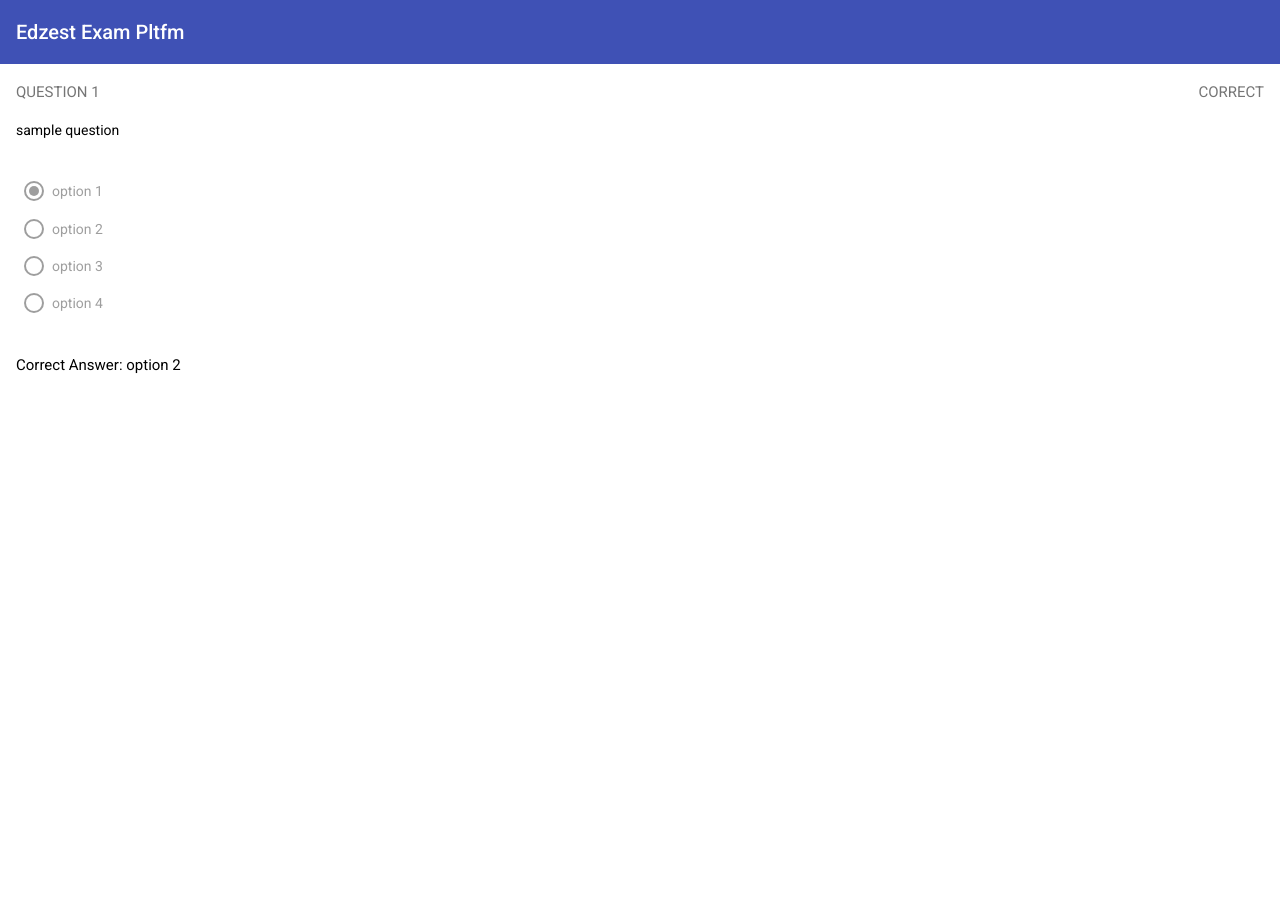
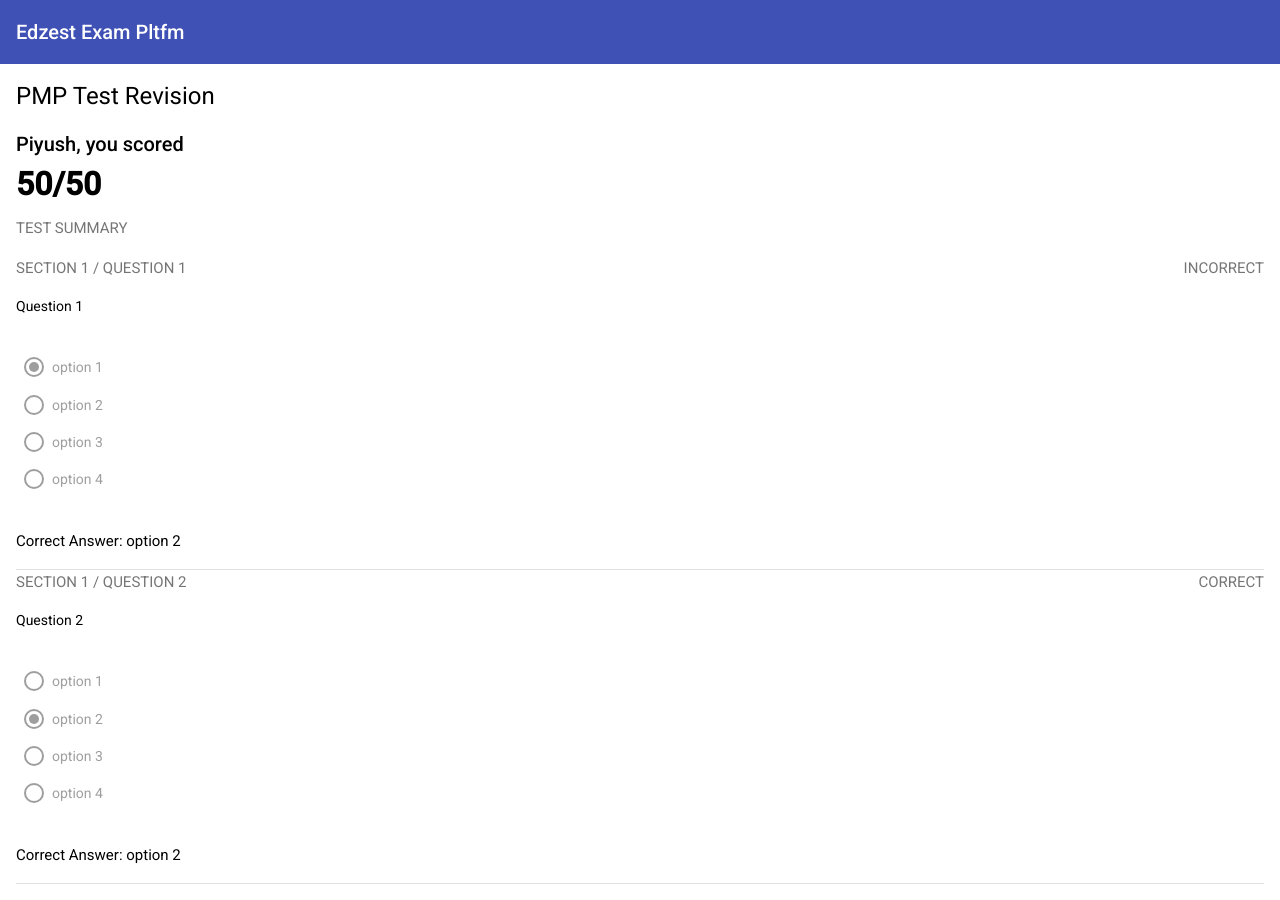
Before and after one commit to edzest/eep-dashboard, an Angular app: page /result in a window 1280 px wide. Before the commit the page ends 800 px from the top, so only its background shows below. Built offline with nearby package versions, Linux system fonts and the light colour scheme.

Commit message:
add result page

```diff
--- a/src/app/app-routing.module.ts
+++ b/src/app/app-routing.module.ts
@@ -9,7 +9,7 @@ import { TestSummaryItemComponent } from './test-summary-item/test-summary-item.
 const routes: Routes = [
   { path: 'home', component: TestsComponent },
   { path: 'test/:id', component: TestWindowComponent },
-  { path: 'result', component: TestSummaryItemComponent },
+  { path: 'result', component: TestResultComponent },
   { path: '',   redirectTo: '/home', pathMatch: 'full' },
 ];
 
--- a/src/app/app.module.ts
+++ b/src/app/app.module.ts
@@ -9,7 +9,8 @@ import { MatButtonModule } from '@angular/material/button';
 import { MatDialogModule } from '@angular/material/dialog';
 import { MatFormFieldModule } from '@angular/material/form-field';
 import { MatInputModule } from '@angular/material/input';
-import { MatRadioModule } from '@angular/material/radio'
+import { MatRadioModule } from '@angular/material/radio';
+import { MatDividerModule } from '@angular/material/divider';
 
 import { AppRoutingModule } from './app-routing.module';
 import { AppComponent } from './app.component';
@@ -46,7 +47,8 @@ import { TestSummaryItemComponent } from './test-summary-item/test-summary-item.
     MatDialogModule,
     MatFormFieldModule,
     MatInputModule,
-    MatRadioModule
+    MatRadioModule,
+    MatDividerModule
   ],
   providers: [
 
--- a/src/app/test-result/test-result.component.html
+++ b/src/app/test-result/test-result.component.html
@@ -8,8 +8,9 @@
     <div class="summary">
         <h4>TEST SUMMARY</h4>
 
-        <div>
-
+        <div *ngFor="let item of summaryItems">
+            <app-test-summary-item [item]="item"></app-test-summary-item>
+            <mat-divider></mat-divider>
         </div>
     </div>
 </div>
--- a/src/app/test-result/test-result.component.ts
+++ b/src/app/test-result/test-result.component.ts
@@ -1,4 +1,5 @@
 import { Component, OnInit } from '@angular/core';
+import { SummaryItem } from '../test-summary-item/test-summary-item.component';
 
 @Component({
   selector: 'app-test-result',
@@ -7,6 +8,24 @@ import { Component, OnInit } from '@angular/core';
 })
 export class TestResultComponent implements OnInit {
 
+  summaryItems: Array<SummaryItem> = [
+    {
+      questionTxt: "Question 1",
+      options: ["option 1", "option 2", "option 3", "option 4"],
+      selectedOption: "option 1",
+      correctOption: "option 2",
+      questionNumber: 1,
+      sectionNumber: 1
+    },
+    {
+      questionTxt: "Question 2",
+      options: ["option 1", "option 2", "option 3", "option 4"],
+      selectedOption: "option 2",
+      correctOption: "option 2",
+      questionNumber: 2,
+      sectionNumber: 1
+    }
+  ]
   constructor() { }
 
   ngOnInit(): void {
--- a/src/app/test-summary-item/test-summary-item.component.html
+++ b/src/app/test-summary-item/test-summary-item.component.html
@@ -1,19 +1,19 @@
 <div>
     <div class="header">
-        <h4>QUESTION 1</h4>
-        <h4>CORRECT</h4>
+        <h4>SECTION {{item?.sectionNumber}} / QUESTION {{item?.questionNumber}}</h4>
+        <h4>{{item?.selectedOption == item?.correctOption ? 'CORRECT' : 'INCORRECT'}}</h4>
     </div>
     <div>
-        <label id="current-question-label">{{questionTxt}}</label>
+        <label id="current-question-label">{{item?.questionTxt}}</label>
         <mat-radio-group
             aria-labelledby="question-label"
             class="options-radio-group"
             >
-            <mat-radio-button class="options-radio-button" *ngFor="let option of options"
-            [value]="option" [checked]="option == this.selectedOption" disabled>
+            <mat-radio-button class="options-radio-button" *ngFor="let option of item?.options"
+            [value]="option" [checked]="option == item?.selectedOption" disabled>
                 <span class="option-radio-label">{{option}}</span>
             </mat-radio-button>
         </mat-radio-group>
-        <h4>Correct Answer: option 2</h4>
+        <h4>Correct Answer: {{item?.correctOption}}</h4>
     </div>
 </div>
--- a/src/app/test-summary-item/test-summary-item.component.ts
+++ b/src/app/test-summary-item/test-summary-item.component.ts
@@ -1,4 +1,13 @@
-import { Component, OnInit } from '@angular/core';
+import { Component, Input, OnInit } from '@angular/core';
+
+export interface SummaryItem {
+  questionTxt: string;
+  options: Array<string>;
+  selectedOption: string;
+  correctOption: string;
+  sectionNumber: number;
+  questionNumber: number;
+}
 
 @Component({
   selector: 'app-test-summary-item',
@@ -7,10 +16,8 @@ import { Component, OnInit } from '@angular/core';
 })
 export class TestSummaryItemComponent implements OnInit {
 
-  questionTxt: string = "sample question";
-  options: Array<String> = ["option 1", "option 2", "option 3", "option 4"];
-  selectedOption: string = "option 1";
-  correctOption: string = "option 3";
+  @Input() item: SummaryItem | undefined;
+
   constructor() { }
 
   ngOnInit(): void {
```
